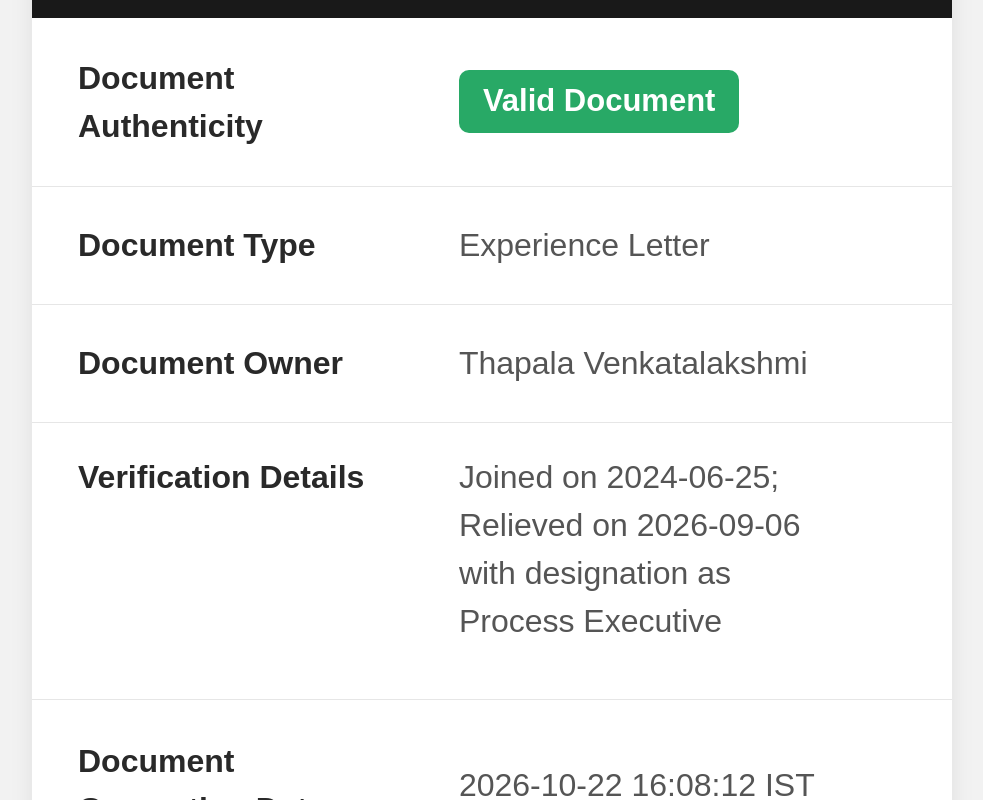
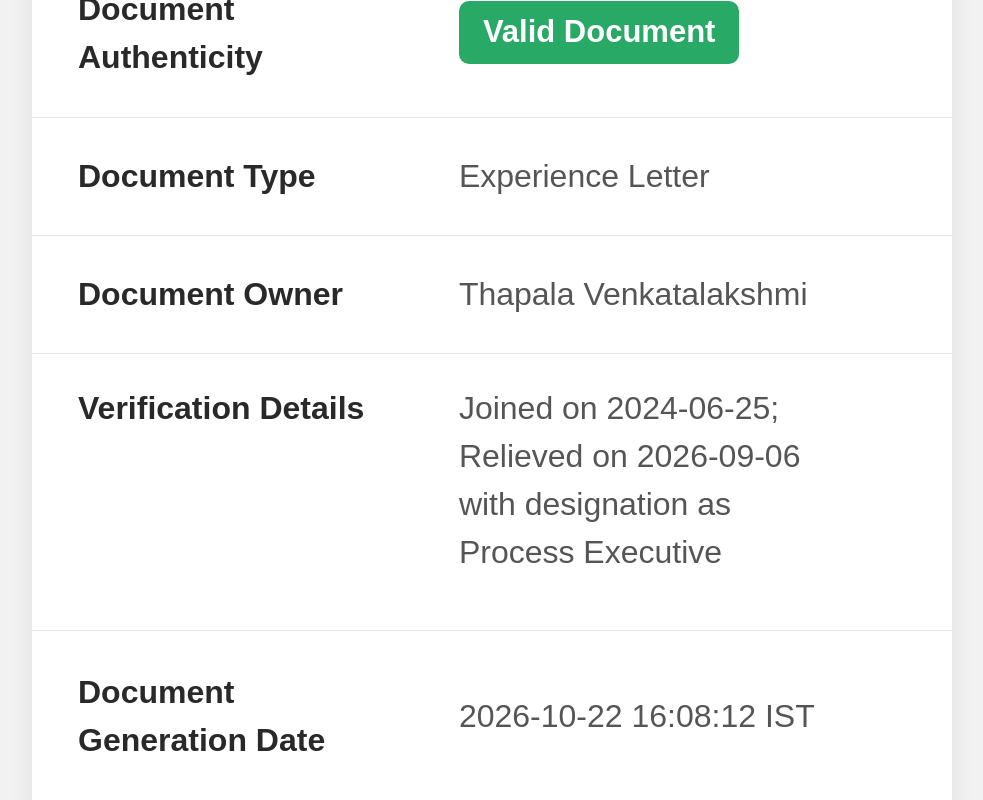
Before and after one commit to ThapalaVenkatalakshmi/Experience-Letter, a plain HTML site: page index.html in a window 1280 px wide. Shown: the whole page, without its empty margins (148-1131 px from the left). Drawn offline with Linux system fonts and the light colour scheme.

Commit message:
Update index.html

```diff
--- a/index.html
+++ b/index.html
@@ -43,7 +43,9 @@ html, body {
     justify-content: center;
 
     overflow: hidden;
-    padding: 0 14px;
+
+    /* Exact 26px side margins */
+    padding: 0 26px;
 }
 
 /* MAIN DOCUMENT */
@@ -55,19 +57,21 @@ html, body {
     flex: none;
 
     background: #ffffff;
+
     border-radius: 20px;
     overflow: hidden;
 
     box-shadow: 0 4px 24px rgba(0,0,0,0.08);
 
+    /* Corrected vertical position */
     transform:
-        translateY(72px)
+        translateY(3px)
         scale(var(--fit-scale, 1));
 
     transform-origin: center center;
 }
 
-/* GRASSROOTS LOGO SECTION */
+/* GRASSROOTS LOGO */
 
 .brand {
     width: 100%;
@@ -124,6 +128,7 @@ html, body {
     align-items: center;
 
     border-bottom: 1px solid #e6e6e6;
+
     background: #ffffff;
 
     font-size: 32px;
@@ -171,7 +176,7 @@ html, body {
     height: 171px;
 }
 
-/* VALID DOCUMENT STATUS */
+/* VALID DOCUMENT */
 
 .valid {
     display: inline-block;
@@ -185,6 +190,7 @@ html, body {
 
     font-size: 31px;
     font-weight: bold;
+
     white-space: nowrap;
 }
 
@@ -238,6 +244,7 @@ html, body {
         height: auto;
 
         display: block;
+
         padding: 0;
         overflow: visible;
     }
@@ -250,6 +257,7 @@ html, body {
 
         border-radius: 0;
         box-shadow: none;
+
         overflow: visible;
     }
 }
@@ -363,6 +371,7 @@ html, body {
 
                 <strong>https://grssl.com</strong>.
                 Cross verify the URL domain generating<br>
+
                 the verification result.
             </div>
 
@@ -372,7 +381,7 @@ html, body {
 
 </div>
 
-<!-- AUTOMATIC SCALING -->
+<!-- AUTOMATIC PROPORTIONAL SCALING -->
 
 <script>
 
@@ -385,16 +394,20 @@ function fitPage() {
 
     page.style.setProperty("--fit-scale", "1");
 
+    /* Original document width */
+
     const originalWidth = 920;
 
-    const availableWidth = stage.clientWidth - 28;
+    /* Exact available width */
+
+    const availableWidth = stage.clientWidth - 52;
 
     if (availableWidth <= 0) return;
 
-    /* Slightly enlarge to match grssl.com screenshot */
+    /* Width-based proportional scaling */
 
     const finalScale = Math.min(
-        (availableWidth / originalWidth) * 1.05,
+        availableWidth / originalWidth,
         1
     );
 
```
